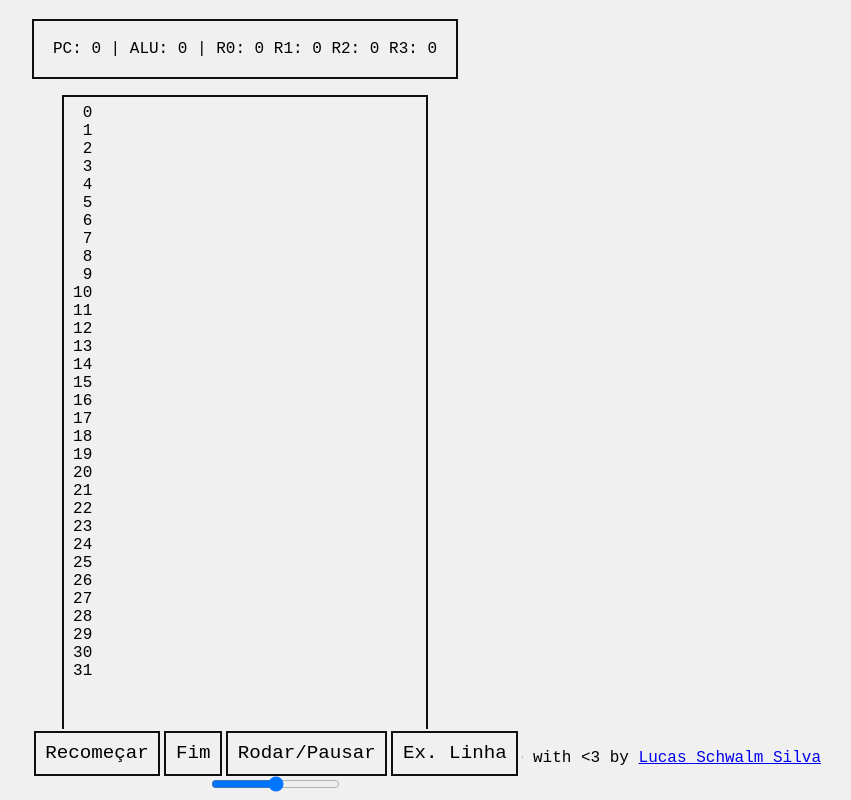
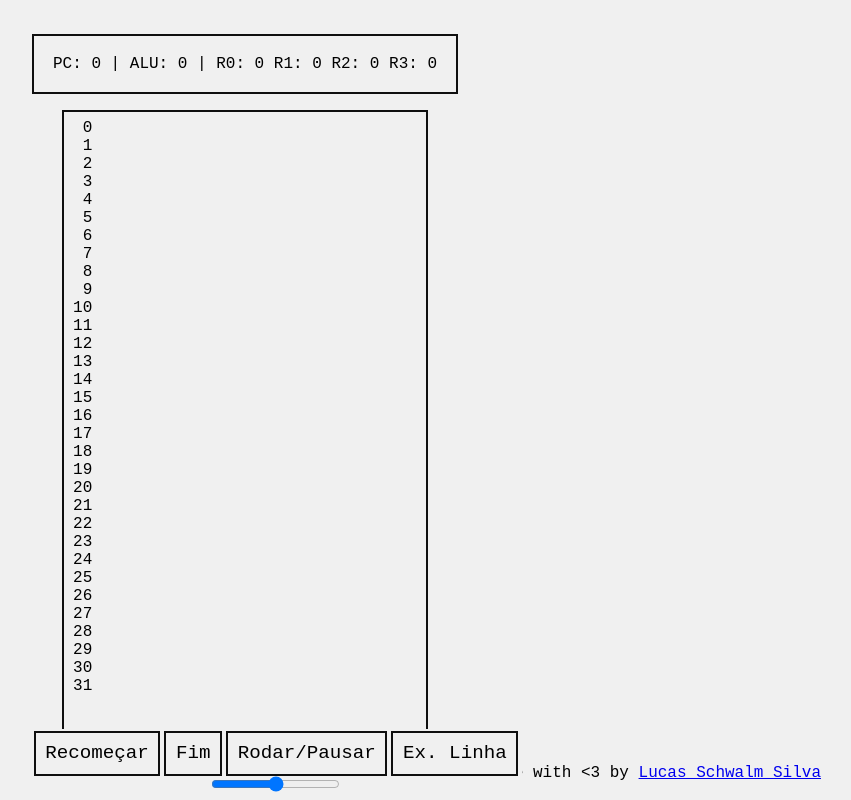
Before and after one commit to Coffee-for-Cats/kes-simulator, a plain HTML site: page index.html in a window 1280 px wide. Shown: the whole page, without its empty margins (395-1246 px from the left). Drawn offline with Linux system fonts and the light colour scheme.

Commit message:
Revert "higher box for my name"
This reverts commit 07fb51f8f39f77970573975d10a2d1561b9197da.

```diff
--- a/index.html
+++ b/index.html
@@ -34,7 +34,7 @@
       <input type="range" name="speed" id="speed" min="0" max="1800">
     </div>
   </main>
-  <div style="width: 90vw; height: 3rem;">
+  <div style="width: 90vw">
     <span style="float: right;">
       Made with <3 by <a href="https://github.com/Coffee-for-Cats">Lucas Schwalm Silva</a>
     </span>
```
